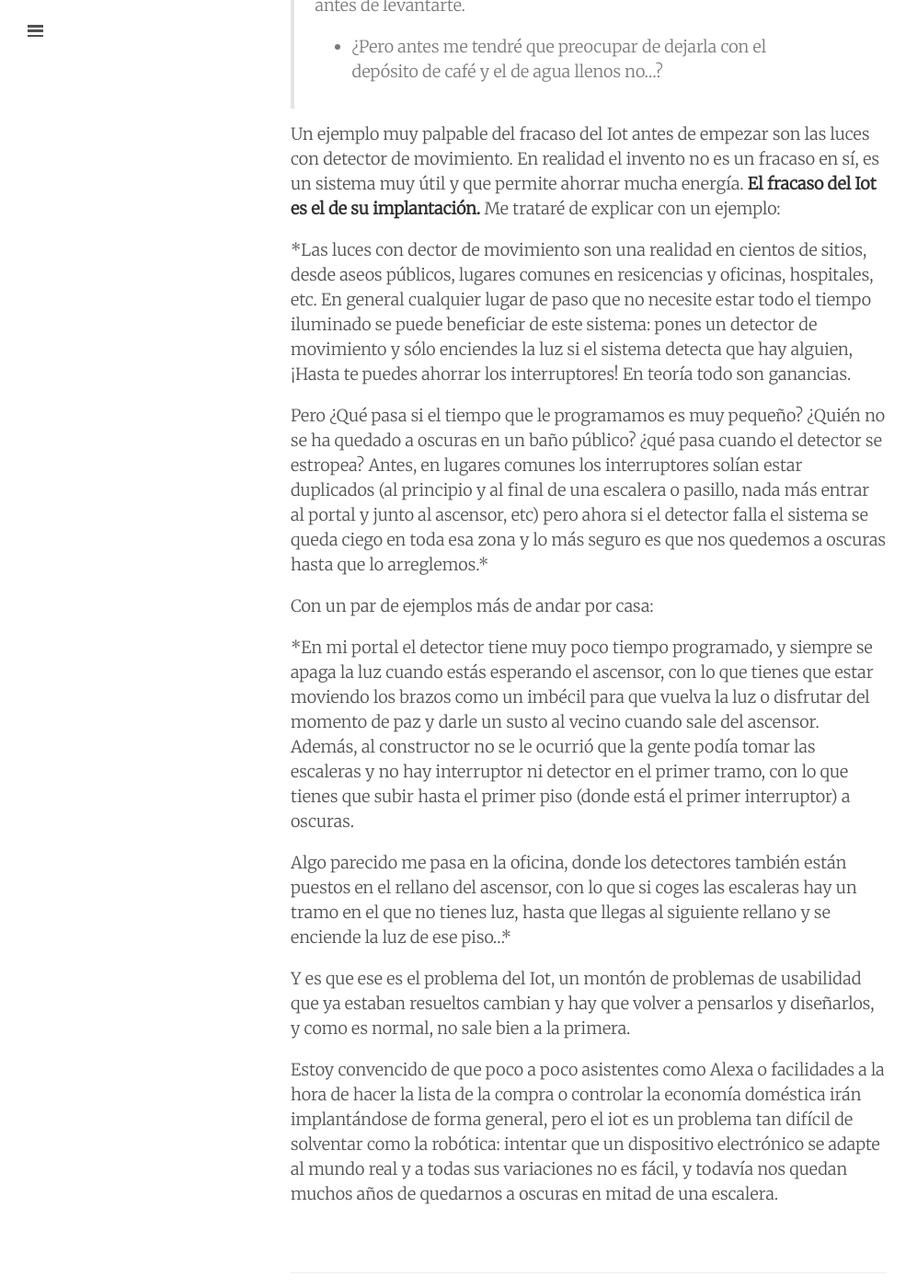
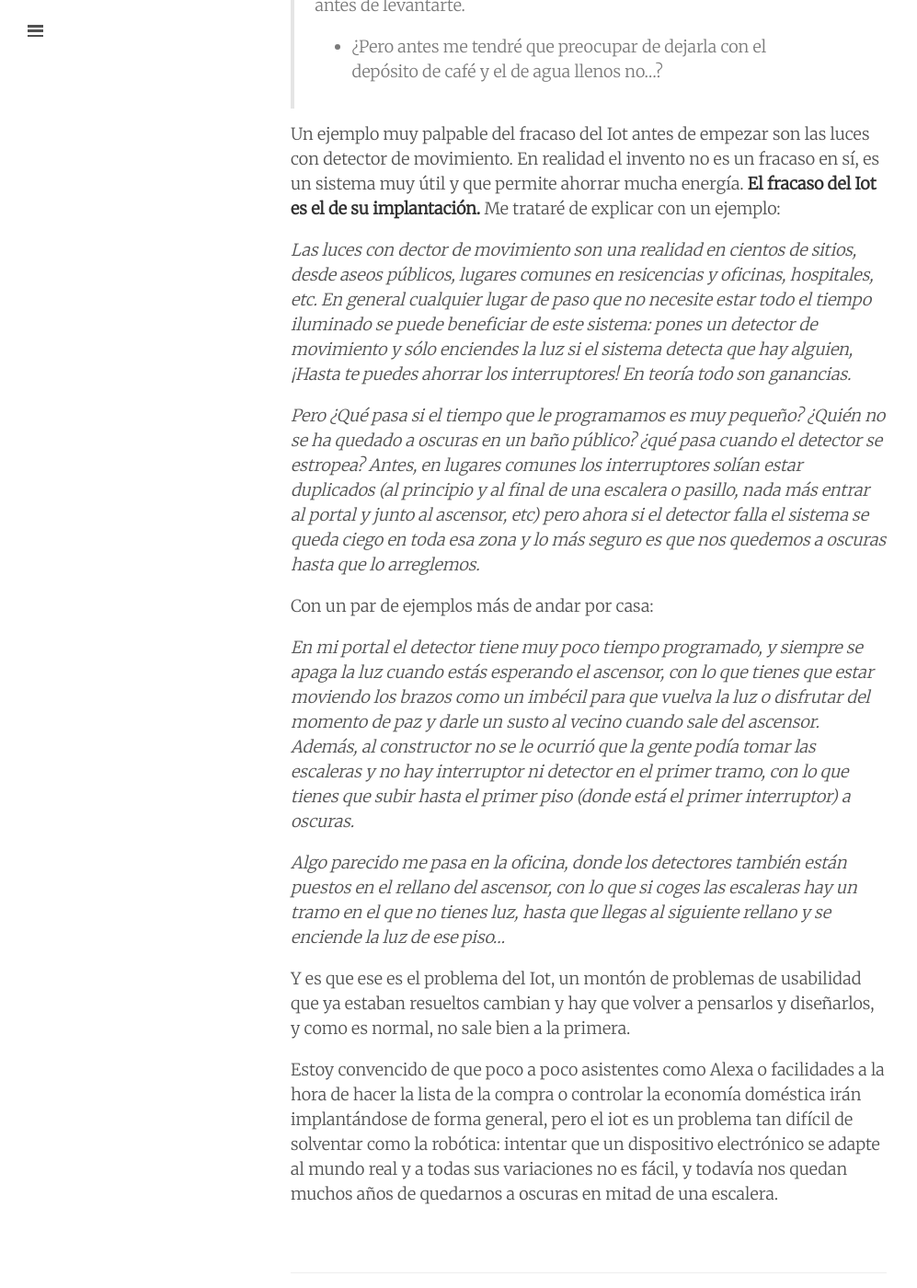
Before and after one commit to juanmirod/juanmirod.github.io, a Jekyll site: the page built from _posts/2017-04-29-porque-iot-es-dificil.markdown, in a window 1280 px wide and 1400 px high, scrolled down 1625 px. Shown: the whole window at 92% size, without its empty margins (0-997 px from the left). Built offline with Jekyll 4.4.1, drawn with Linux system fonts in a browser that asks for light colours.

Commit message:
fix: italics

```diff
--- a/_posts/2017-04-29-porque-iot-es-dificil.markdown
+++ b/_posts/2017-04-29-porque-iot-es-dificil.markdown
@@ -33,15 +33,15 @@ Pero muchas veces veo repetido otro patrón, el de cuando le hablas a alguien la
 
 Un ejemplo muy palpable del fracaso del Iot antes de empezar son las luces con detector de movimiento. En realidad el invento no es un fracaso en sí, es un sistema muy útil y que permite ahorrar mucha energía. **El fracaso del Iot es el de su implantación.** Me trataré de explicar con un ejemplo:
 
-*Las luces con dector de movimiento son una realidad en cientos de sitios, desde aseos públicos, lugares comunes en resicencias y oficinas, hospitales, etc. En general cualquier lugar de paso que no necesite estar todo el tiempo iluminado se puede beneficiar de este sistema: pones un detector de movimiento y sólo enciendes la luz si el sistema detecta que hay alguien, ¡Hasta te puedes ahorrar los interruptores! En teoría todo son ganancias.
+*Las luces con dector de movimiento son una realidad en cientos de sitios, desde aseos públicos, lugares comunes en resicencias y oficinas, hospitales, etc. En general cualquier lugar de paso que no necesite estar todo el tiempo iluminado se puede beneficiar de este sistema: pones un detector de movimiento y sólo enciendes la luz si el sistema detecta que hay alguien, ¡Hasta te puedes ahorrar los interruptores! En teoría todo son ganancias.*
 
-Pero ¿Qué pasa si el tiempo que le programamos es muy pequeño? ¿Quién no se ha quedado a oscuras en un baño público? ¿qué pasa cuando el detector se estropea? Antes, en lugares comunes los interruptores solían estar duplicados (al principio y al final de una escalera o pasillo, nada más entrar al portal y junto al ascensor, etc) pero ahora si el detector falla el sistema se queda ciego en toda esa zona y lo más seguro es que nos quedemos a oscuras hasta que lo arreglemos.*
+*Pero ¿Qué pasa si el tiempo que le programamos es muy pequeño? ¿Quién no se ha quedado a oscuras en un baño público? ¿qué pasa cuando el detector se estropea? Antes, en lugares comunes los interruptores solían estar duplicados (al principio y al final de una escalera o pasillo, nada más entrar al portal y junto al ascensor, etc) pero ahora si el detector falla el sistema se queda ciego en toda esa zona y lo más seguro es que nos quedemos a oscuras hasta que lo arreglemos.*
 
 Con un par de ejemplos más de andar por casa:
 
-*En mi portal el detector tiene muy poco tiempo programado, y siempre se apaga la luz cuando estás esperando el ascensor, con lo que tienes que estar moviendo los brazos como un imbécil para que vuelva la luz o disfrutar del momento de paz y darle un susto al vecino cuando sale del ascensor. Además, al constructor no se le ocurrió que la gente podía tomar las escaleras y no hay interruptor ni detector en el primer tramo, con lo que tienes que subir hasta el primer piso (donde está el primer interruptor) a oscuras.
+*En mi portal el detector tiene muy poco tiempo programado, y siempre se apaga la luz cuando estás esperando el ascensor, con lo que tienes que estar moviendo los brazos como un imbécil para que vuelva la luz o disfrutar del momento de paz y darle un susto al vecino cuando sale del ascensor. Además, al constructor no se le ocurrió que la gente podía tomar las escaleras y no hay interruptor ni detector en el primer tramo, con lo que tienes que subir hasta el primer piso (donde está el primer interruptor) a oscuras.*
 
-Algo parecido me pasa en la oficina, donde los detectores también están puestos en el rellano del ascensor, con lo que si coges las escaleras hay un tramo en el que no tienes luz, hasta que llegas al siguiente rellano y se enciende la luz de ese piso...*
+*Algo parecido me pasa en la oficina, donde los detectores también están puestos en el rellano del ascensor, con lo que si coges las escaleras hay un tramo en el que no tienes luz, hasta que llegas al siguiente rellano y se enciende la luz de ese piso...*
 
 Y es que ese es el problema del Iot, un montón de problemas de usabilidad que ya estaban resueltos cambian y hay que volver a pensarlos y diseñarlos, y como es normal, no sale bien a la primera.
 
```
